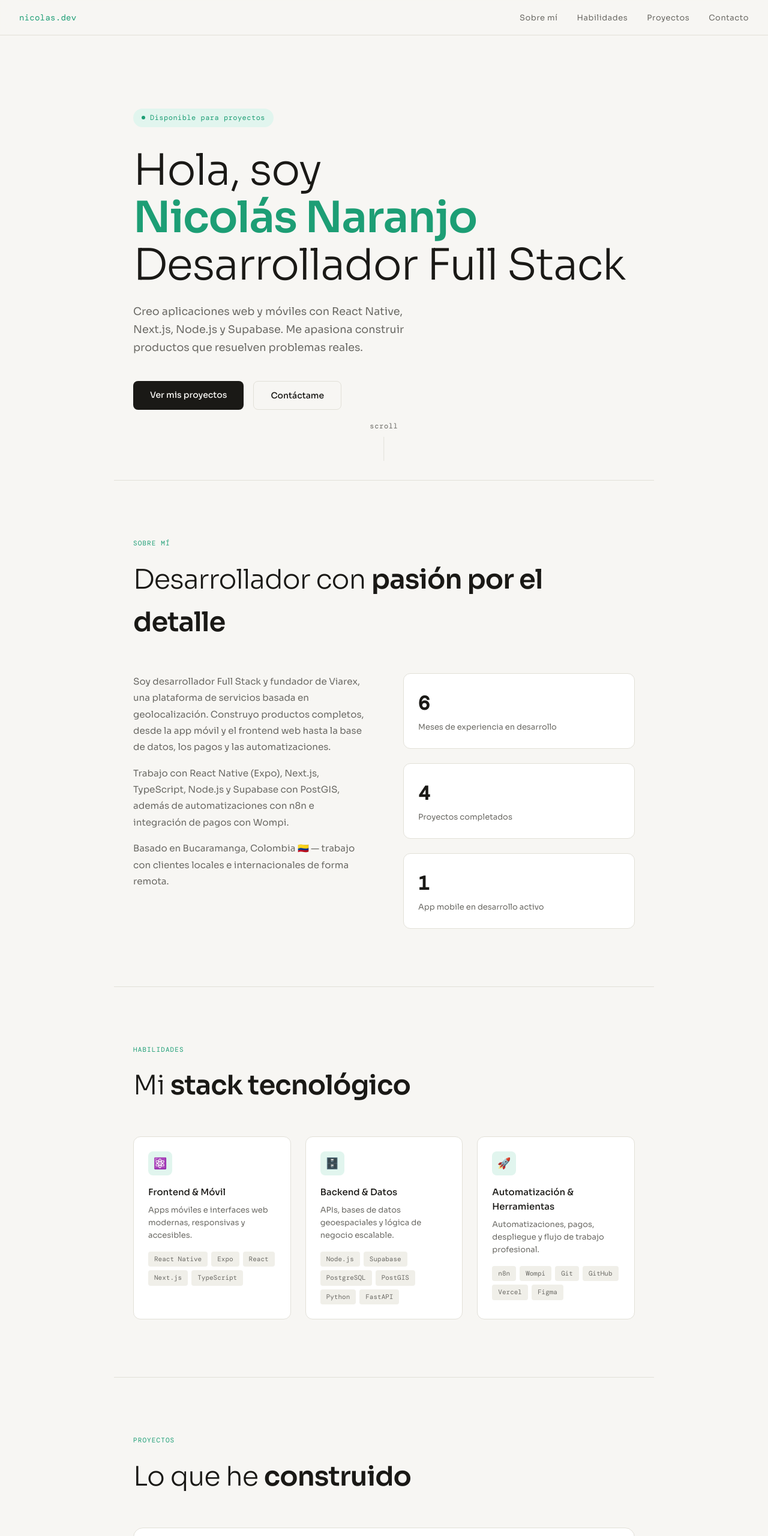
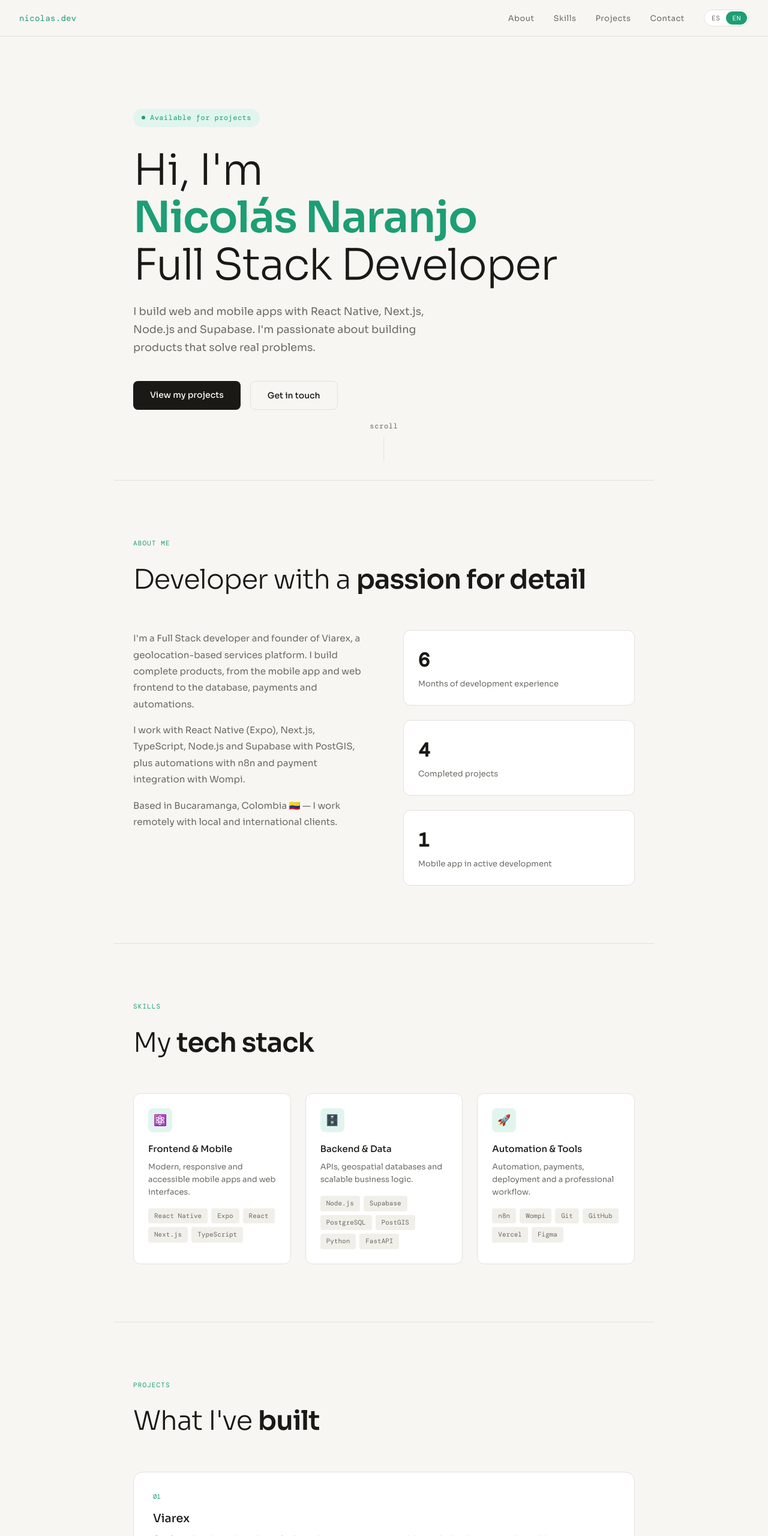
Before and after one commit to isnowyy/portafolio, a plain HTML site: page index.html in a window 1280 px wide. Shown: the top 2560 px of the page at 60% size. Drawn offline with nearby package versions, Linux system fonts and the light colour scheme.

Commit message:
Agrega selector de idioma ES/EN al portafolio
Co-Authored-By: Claude Sonnet 5.5 <noreply@anthropic.com>
Claude-Session: https://claude.ai/code/session_01QpLxd4EFsNXUXrRhREJ8WB

```diff
--- a/index.html
+++ b/index.html
@@ -26,6 +26,11 @@ nav{position:fixed;top:0;left:0;right:0;z-index:100;padding:1rem 2rem;display:fl
 .nav-links{display:flex;gap:2rem;list-style:none}
 .nav-links a{font-size:13px;color:var(--muted);text-decoration:none;letter-spacing:0.04em;transition:color .2s}
 .nav-links a:hover{color:var(--text)}
+.nav-right{display:flex;align-items:center;gap:2rem}
+.lang-switch{display:inline-flex;border:1px solid var(--border);border-radius:100px;padding:2px;background:var(--surface)}
+.lang-btn{font-family:'DM Mono',monospace;font-size:11px;letter-spacing:0.06em;color:var(--muted);background:transparent;border:none;border-radius:100px;padding:4px 10px;cursor:pointer;transition:all .2s}
+.lang-btn:hover{color:var(--text)}
+.lang-btn.active{background:var(--accent);color:#fff}
 
 /* HERO */
 .hero{min-height:100vh;display:flex;align-items:center;padding:8rem 2rem 4rem;max-width:900px;margin:0 auto}
@@ -106,8 +111,11 @@ footer{text-align:center;padding:2rem;font-family:'DM Mono',monospace;font-size:
 .about-grid{grid-template-columns:1fr}
 .project-card{grid-template-columns:1fr}
 .project-arrow{display:none}
-nav{padding:1rem}
-.nav-links{gap:1.2rem}
+nav{padding:.8rem 1rem}
+.nav-logo{display:none}
+.nav-right{gap:1rem;width:100%;justify-content:space-between}
+.nav-links{gap:.9rem}
+.nav-links a{font-size:12px}
 .contact-box{padding:2.5rem 1.5rem}
 }
 </style>
@@ -116,24 +124,30 @@ nav{padding:1rem}
 
 <nav>
 <div class="nav-logo">nicolas.dev</div>
+<div class="nav-right">
 <ul class="nav-links">
-<li><a href="#sobre-mi">Sobre mí</a></li>
-<li><a href="#habilidades">Habilidades</a></li>
-<li><a href="#proyectos">Proyectos</a></li>
-<li><a href="#contacto">Contacto</a></li>
+<li><a href="#sobre-mi" data-i18n="nav.about">Sobre mí</a></li>
+<li><a href="#habilidades" data-i18n="nav.skills">Habilidades</a></li>
+<li><a href="#proyectos" data-i18n="nav.projects">Proyectos</a></li>
+<li><a href="#contacto" data-i18n="nav.contact">Contacto</a></li>
 </ul>
+<div class="lang-switch" role="group" aria-label="Idioma / Language">
+<button type="button" class="lang-btn" data-lang="es" aria-label="Español">ES</button>
+<button type="button" class="lang-btn" data-lang="en" aria-label="English">EN</button>
+</div>
+</div>
 </nav>
 
 <!-- HERO -->
 <div style="position:relative">
 <div class="hero fade-in">
 <div>
-<div class="hero-tag">Disponible para proyectos</div>
-<h1>Hola, soy<br/><span>Nicolás Naranjo</span><br/>Desarrollador Full Stack</h1>
-<p>Creo aplicaciones web y móviles con React Native, Next.js, Node.js y Supabase. Me apasiona construir productos que resuelven problemas reales.</p>
+<div class="hero-tag" data-i18n="hero.tag">Disponible para proyectos</div>
+<h1 data-i18n-html="hero.title">Hola, soy<br/><span>Nicolás Naranjo</span><br/>Desarrollador Full Stack</h1>
+<p data-i18n="hero.desc">Creo aplicaciones web y móviles con React Native, Next.js, Node.js y Supabase. Me apasiona construir productos que resuelven problemas reales.</p>
 <div class="hero-btns">
-<a href="#proyectos" class="btn btn-primary">Ver mis proyectos</a>
-<a href="#contacto" class="btn btn-outline">Contáctame</a>
+<a href="#proyectos" class="btn btn-primary" data-i18n="hero.cta1">Ver mis proyectos</a>
+<a href="#contacto" class="btn btn-outline" data-i18n="hero.cta2">Contáctame</a>
 </div>
 </div>
 </div>
@@ -144,26 +158,26 @@ nav{padding:1rem}
 
 <!-- SOBRE MÍ -->
 <section id="sobre-mi" class="fade-in">
-<div class="section-label">Sobre mí</div>
-<h2 class="section-title">Desarrollador con <strong>pasión por el detalle</strong></h2>
+<div class="section-label" data-i18n="about.label">Sobre mí</div>
+<h2 class="section-title" data-i18n-html="about.title">Desarrollador con <strong>pasión por el detalle</strong></h2>
 <div class="about-grid">
 <div class="about-text">
-<p>Soy desarrollador Full Stack y fundador de Viarex, una plataforma de servicios basada en geolocalización. Construyo productos completos, desde la app móvil y el frontend web hasta la base de datos, los pagos y las automatizaciones.</p>
-<p>Trabajo con React Native (Expo), Next.js, TypeScript, Node.js y Supabase con PostGIS, además de automatizaciones con n8n e integración de pagos con Wompi.</p>
-<p>Basado en Bucaramanga, Colombia 🇨🇴 — trabajo con clientes locales e internacionales de forma remota.</p>
+<p data-i18n="about.p1">Soy desarrollador Full Stack y fundador de Viarex, una plataforma de servicios basada en geolocalización. Construyo productos completos, desde la app móvil y el frontend web hasta la base de datos, los pagos y las automatizaciones.</p>
+<p data-i18n="about.p2">Trabajo con React Native (Expo), Next.js, TypeScript, Node.js y Supabase con PostGIS, además de automatizaciones con n8n e integración de pagos con Wompi.</p>
+<p data-i18n="about.p3">Basado en Bucaramanga, Colombia 🇨🇴 — trabajo con clientes locales e internacionales de forma remota.</p>
 </div>
 <div class="stats">
 <div class="stat">
 <div class="stat-num">6</div>
-<div class="stat-label">Meses de experiencia en desarrollo</div>
+<div class="stat-label" data-i18n="stat.1">Meses de experiencia en desarrollo</div>
 </div>
 <div class="stat">
 <div class="stat-num">4</div>
-<div class="stat-label">Proyectos completados</div>
+<div class="stat-label" data-i18n="stat.2">Proyectos completados</div>
 </div>
 <div class="stat">
 <div class="stat-num">1</div>
-<div class="stat-label">App mobile en desarrollo activo</div>
+<div class="stat-label" data-i18n="stat.3">App mobile en desarrollo activo</div>
 </div>
 </div>
 </div>
@@ -173,13 +187,13 @@ nav{padding:1rem}
 
 <!-- HABILIDADES -->
 <section id="habilidades" class="fade-in">
-<div class="section-label">Habilidades</div>
-<h2 class="section-title">Mi <strong>stack tecnológico</strong></h2>
+<div class="section-label" data-i18n="skills.label">Habilidades</div>
+<h2 class="section-title" data-i18n-html="skills.title">Mi <strong>stack tecnológico</strong></h2>
 <div class="skills-grid">
 <div class="skill-card">
 <div class="skill-icon">⚛️</div>
-<div class="skill-name">Frontend & Móvil</div>
-<div class="skill-desc">Apps móviles e interfaces web modernas, responsivas y accesibles.</div>
+<div class="skill-name" data-i18n="skills.1.name">Frontend & Móvil</div>
+<div class="skill-desc" data-i18n="skills.1.desc">Apps móviles e interfaces web modernas, responsivas y accesibles.</div>
 <div class="tags">
 <span class="tag">React Native</span>
 <span class="tag">Expo</span>
@@ -190,8 +204,8 @@ nav{padding:1rem}
 </div>
 <div class="skill-card">
 <div class="skill-icon">🗄️</div>
-<div class="skill-name">Backend & Datos</div>
-<div class="skill-desc">APIs, bases de datos geoespaciales y lógica de negocio escalable.</div>
+<div class="skill-name" data-i18n="skills.2.name">Backend & Datos</div>
+<div class="skill-desc" data-i18n="skills.2.desc">APIs, bases de datos geoespaciales y lógica de negocio escalable.</div>
 <div class="tags">
 <span class="tag">Node.js</span>
 <span class="tag">Supabase</span>
@@ -203,8 +217,8 @@ nav{padding:1rem}
 </div>
 <div class="skill-card">
 <div class="skill-icon">🚀</div>
-<div class="skill-name">Automatización & Herramientas</div>
-<div class="skill-desc">Automatizaciones, pagos, despliegue y flujo de trabajo profesional.</div>
+<div class="skill-name" data-i18n="skills.3.name">Automatización & Herramientas</div>
+<div class="skill-desc" data-i18n="skills.3.desc">Automatizaciones, pagos, despliegue y flujo de trabajo profesional.</div>
 <div class="tags">
 <span class="tag">n8n</span>
 <span class="tag">Wompi</span>
@@ -221,20 +235,20 @@ nav{padding:1rem}
 
 <!-- PROYECTOS -->
 <section id="proyectos" class="fade-in">
-<div class="section-label">Proyectos</div>
-<h2 class="section-title">Lo que he <strong>construido</strong></h2>
+<div class="section-label" data-i18n="projects.label">Proyectos</div>
+<h2 class="section-title" data-i18n-html="projects.title">Lo que he <strong>construido</strong></h2>
 <div class="projects-grid">
 
 <div class="project-card">
 <div>
 <div class="project-num">01</div>
 <div class="project-name">Viarex</div>
-<div class="project-desc">Plataforma de servicios basada en geolocalización que conecta usuarios con negocios y proveedores cercanos. Incluye mapa interactivo, roles (usuario, VIP y negocio) y pagos integrados.</div>
+<div class="project-desc" data-i18n="projects.1.desc">Plataforma de servicios basada en geolocalización que conecta usuarios con negocios y proveedores cercanos. Incluye mapa interactivo, roles (usuario, VIP y negocio) y pagos integrados.</div>
 <div class="tags" style="margin-bottom:1rem">
 <span class="tag">React Native</span><span class="tag">Expo</span><span class="tag">Next.js</span><span class="tag">Supabase</span><span class="tag">PostGIS</span><span class="tag">Wompi</span>
 </div>
 <div class="project-links">
-<a href="https://github.com/isnowyy" target="_blank" rel="noopener" class="project-link">Ver en GitHub →</a>
+<a href="https://github.com/isnowyy" target="_blank" rel="noopener" class="project-link" data-i18n="projects.1.link">Ver en GitHub →</a>
 </div>
 </div>
 <div class="project-arrow">→</div>
@@ -243,8 +257,8 @@ nav{padding:1rem}
 <div class="project-card">
 <div>
 <div class="project-num">02</div>
-<div class="project-name">Medición de terrenos con dron</div>
-<div class="project-desc">Sistema para medir terrenos a partir de vuelos con dron: captura de imágenes, procesamiento fotogramétrico y visualización de áreas sobre un mapa web.</div>
+<div class="project-name" data-i18n="projects.2.name">Medición de terrenos con dron</div>
+<div class="project-desc" data-i18n="projects.2.desc">Sistema para medir terrenos a partir de vuelos con dron: captura de imágenes, procesamiento fotogramétrico y visualización de áreas sobre un mapa web.</div>
 <div class="tags" style="margin-bottom:1rem">
 <span class="tag">DJI MSDK</span><span class="tag">FastAPI</span><span class="tag">Next.js</span><span class="tag">Mapbox GL</span><span class="tag">OpenDroneMap</span><span class="tag">PostGIS</span>
 </div>
@@ -256,7 +270,7 @@ nav{padding:1rem}
 <div>
 <div class="project-num">03</div>
 <div class="project-name">TutorBot</div>
-<div class="project-desc">Bot de Telegram para gestionar la asignación de tutorías, con flujos automatizados en n8n, registro en Google Sheets y alertas de disponibilidad.</div>
+<div class="project-desc" data-i18n="projects.3.desc">Bot de Telegram para gestionar la asignación de tutorías, con flujos automatizados en n8n, registro en Google Sheets y alertas de disponibilidad.</div>
 <div class="tags" style="margin-bottom:1rem">
 <span class="tag">n8n</span><span class="tag">Telegram</span><span class="tag">Google Sheets</span>
 </div>
@@ -267,13 +281,13 @@ nav{padding:1rem}
 <div class="project-card">
 <div>
 <div class="project-num">04</div>
-<div class="project-name">Portafolio Personal</div>
-<div class="project-desc">Este mismo portafolio, diseñado y desarrollado desde cero con HTML, CSS y JavaScript. Desplegado en Vercel con diseño minimalista y animaciones al hacer scroll.</div>
+<div class="project-name" data-i18n="projects.4.name">Portafolio Personal</div>
+<div class="project-desc" data-i18n="projects.4.desc">Este mismo portafolio, diseñado y desarrollado desde cero con HTML, CSS y JavaScript. Desplegado en Vercel con diseño minimalista y animaciones al hacer scroll.</div>
 <div class="tags" style="margin-bottom:1rem">
 <span class="tag">HTML</span><span class="tag">CSS</span><span class="tag">JavaScript</span><span class="tag">Vercel</span>
 </div>
 <div class="project-links">
-<a href="https://github.com/isnowyy/portafolio" target="_blank" rel="noopener" class="project-link">Ver código →</a>
+<a href="https://github.com/isnowyy/portafolio" target="_blank" rel="noopener" class="project-link" data-i18n="projects.4.link">Ver código →</a>
 </div>
 </div>
 <div class="project-arrow">→</div>
@@ -285,10 +299,10 @@ nav{padding:1rem}
 <!-- CONTACTO -->
 <section id="contacto" style="padding:3rem 2rem 6rem;max-width:900px;margin:0 auto" class="fade-in">
 <div class="contact-box">
-<h2>¿Tienes un proyecto en mente? <strong>Hablemos</strong></h2>
-<p>Estoy disponible para proyectos freelance, colaboraciones y oportunidades de trabajo remoto.</p>
+<h2 data-i18n-html="contact.title">¿Tienes un proyecto en mente? <strong>Hablemos</strong></h2>
+<p data-i18n="contact.desc">Estoy disponible para proyectos freelance, colaboraciones y oportunidades de trabajo remoto.</p>
 <div class="contact-links">
-<a href="mailto:naranjobarriosn@gmail.com" class="contact-btn contact-btn-primary">Enviar email</a>
+<a href="mailto:naranjobarriosn@gmail.com" class="contact-btn contact-btn-primary" data-i18n="contact.email">Enviar email</a>
 <a href="https://www.linkedin.com/in/nicolas-naranjo-0b8720257/" target="_blank" rel="noopener" class="contact-btn contact-btn-ghost">LinkedIn</a>
 <a href="https://github.com/isnowyy" target="_blank" rel="noopener" class="contact-btn contact-btn-ghost">GitHub</a>
 </div>
@@ -305,6 +319,71 @@ entries.forEach(e => { if(e.isIntersecting) e.target.classList.add('visible') })
 }, {threshold:0.1});
 document.querySelectorAll('.fade-in').forEach(el => observer.observe(el));
 document.querySelector('.hero').classList.add('visible');
+
+const I18N = {
+es: {
+'meta.title':'Nicolás Naranjo | Desarrollador Full Stack',
+'nav.about':'Sobre mí','nav.skills':'Habilidades','nav.projects':'Proyectos','nav.contact':'Contacto'
+},
+en: {
+'meta.title':'Nicolás Naranjo | Full Stack Developer',
+'nav.about':'About','nav.skills':'Skills','nav.projects':'Projects','nav.contact':'Contact',
+'hero.tag':'Available for projects',
+'hero.title':'Hi, I\'m<br/><span>Nicolás Naranjo</span><br/>Full Stack Developer',
+'hero.desc':'I build web and mobile apps with React Native, Next.js, Node.js and Supabase. I\'m passionate about building products that solve real problems.',
+'hero.cta1':'View my projects','hero.cta2':'Get in touch',
+'about.label':'About me',
+'about.title':'Developer with a <strong>passion for detail</strong>',
+'about.p1':'I\'m a Full Stack developer and founder of Viarex, a geolocation-based services platform. I build complete products, from the mobile app and web frontend to the database, payments and automations.',
+'about.p2':'I work with React Native (Expo), Next.js, TypeScript, Node.js and Supabase with PostGIS, plus automations with n8n and payment integration with Wompi.',
+'about.p3':'Based in Bucaramanga, Colombia 🇨🇴 — I work remotely with local and international clients.',
+'stat.1':'Months of development experience','stat.2':'Completed projects','stat.3':'Mobile app in active development',
+'skills.label':'Skills',
+'skills.title':'My <strong>tech stack</strong>',
+'skills.1.name':'Frontend & Mobile','skills.1.desc':'Modern, responsive and accessible mobile apps and web interfaces.',
+'skills.2.name':'Backend & Data','skills.2.desc':'APIs, geospatial databases and scalable business logic.',
+'skills.3.name':'Automation & Tools','skills.3.desc':'Automation, payments, deployment and a professional workflow.',
+'projects.label':'Projects',
+'projects.title':'What I\'ve <strong>built</strong>',
+'projects.1.desc':'Geolocation-based services platform that connects users with nearby businesses and providers. Includes an interactive map, roles (user, VIP and business) and integrated payments.',
+'projects.1.link':'View on GitHub →',
+'projects.2.name':'Land surveying with drones',
+'projects.2.desc':'System to measure land from drone flights: image capture, photogrammetric processing and area visualization on a web map.',
+'projects.3.desc':'Telegram bot to manage tutoring assignments, with automated n8n workflows, Google Sheets logging and availability alerts.',
+'projects.4.name':'Personal Portfolio',
+'projects.4.desc':'This very portfolio, designed and built from scratch with HTML, CSS and JavaScript. Deployed on Vercel with a minimalist design and scroll animations.',
+'projects.4.link':'View code →',
+'contact.title':'Have a project in mind? <strong>Let\'s talk</strong>',
+'contact.desc':'I\'m available for freelance projects, collaborations and remote work opportunities.',
+'contact.email':'Send email'
+}
+};
+
+document.querySelectorAll('[data-i18n],[data-i18n-html]').forEach(el => {
+const html = el.hasAttribute('data-i18n-html');
+I18N.es[el.getAttribute(html ? 'data-i18n-html' : 'data-i18n')] ??= html ? el.innerHTML : el.textContent;
+});
+
+function setLang(lang, save = true) {
+if (!I18N[lang]) lang = 'es';
+const dict = I18N[lang];
+document.documentElement.lang = lang;
+document.title = dict['meta.title'];
+document.querySelectorAll('[data-i18n]').forEach(el => { const t = dict[el.dataset.i18n]; if (t !== undefined) el.textContent = t; });
+document.querySelectorAll('[data-i18n-html]').forEach(el => { const t = dict[el.dataset.i18nHtml]; if (t !== undefined) el.innerHTML = t; });
+document.querySelectorAll('.lang-btn').forEach(b => {
+const on = b.dataset.lang === lang;
+b.classList.toggle('active', on);
+b.setAttribute('aria-pressed', on);
+});
+if (save) { try { localStorage.setItem('lang', lang); } catch (e) {} }
+}
+
+document.querySelectorAll('.lang-btn').forEach(b => b.addEventListener('click', () => setLang(b.dataset.lang)));
+
+let initialLang = 'es';
+try { initialLang = localStorage.getItem('lang') || ((navigator.language || 'es').toLowerCase().startsWith('es') ? 'es' : 'en'); } catch (e) {}
+setLang(initialLang, false);
 </script>
 </body>
 </html>
```
